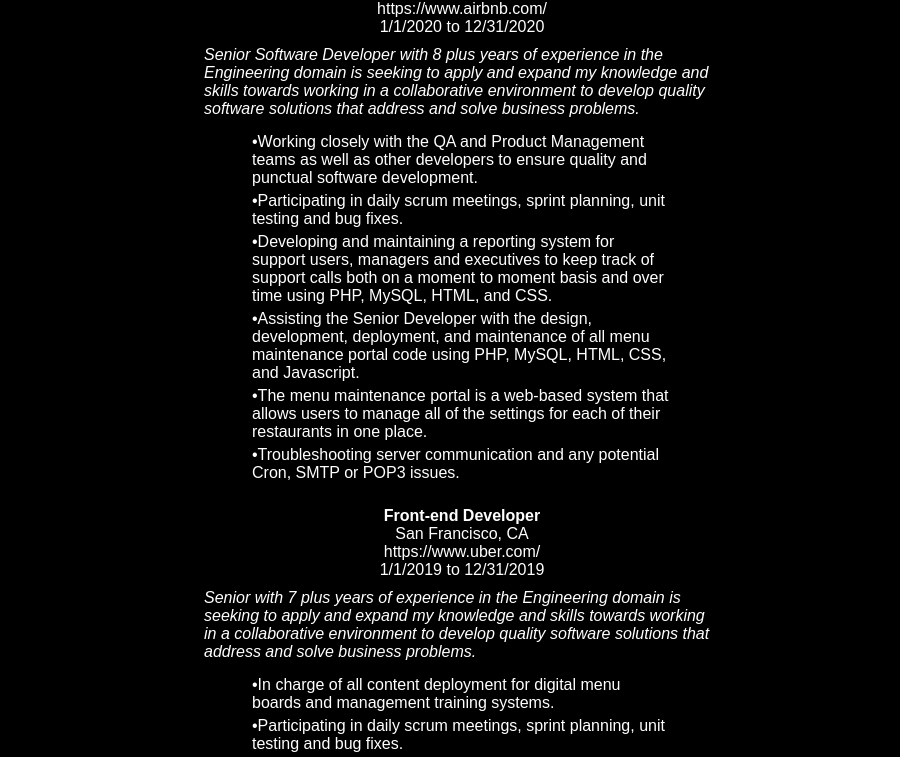
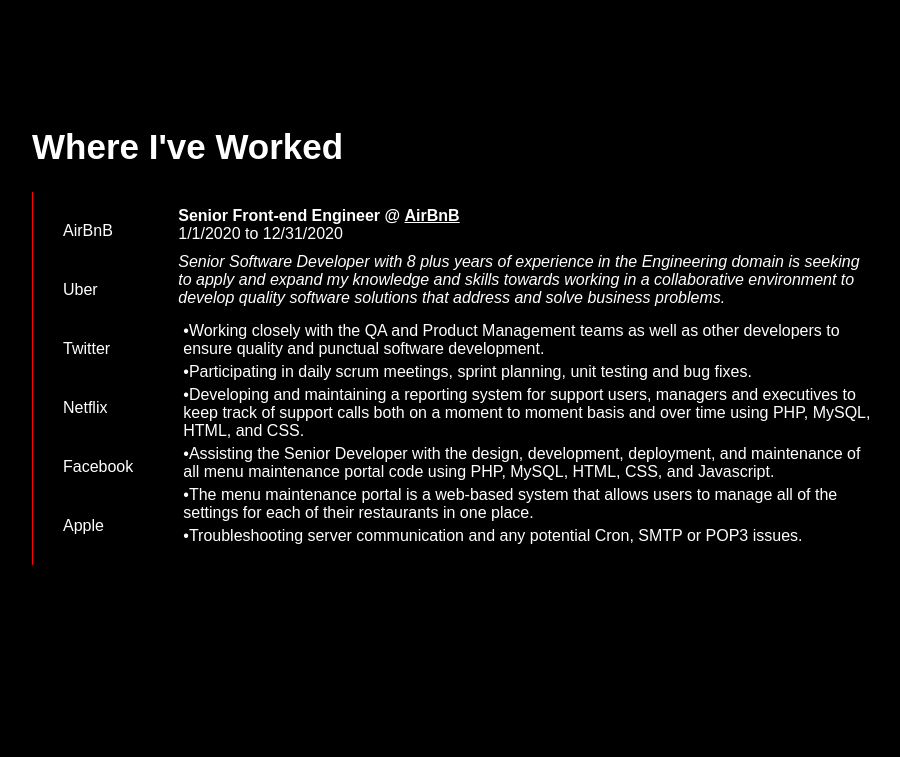
Before and after one commit to hemeshvpatel/ReactPortfolio, a React (Create React App) app: page / in a window 1280 px wide. Shown: the part 1706-2463 px from the top of the page, without its empty margins (178-1078 px from the left). Built offline with nearby package versions, Linux system fonts and the light colour scheme.

Commit message:
Updates with workExperience component

```diff
--- a/src/components/library/textLink.js
+++ b/src/components/library/textLink.js
@@ -1,29 +1,19 @@
 import React from "react";
 import styled from "styled-components";
 
-const Wrapper = styled.div``;
+const Wrapper = styled.div`
+  color: white;
+  text-decoration: underline;
+  cursor: pointer;
+`;
 
 export default function Link(props) {
-  const { title, url, style } = props;
-  //console.log("props: ", company, companyUrl);
-
-  //Standard Link Styling:
-  let linkStyle = {
-    color: "#13433e",
-    textDecoration: "underline",
-    cursor: "pointer",
-  };
-
-  //Assign object accordingly if we receive a 'set' style
-  if (style) {
-    Object.assign(linkStyle, style);
-  }
+  const { title, url } = props;
+  //console.log("props: ", title, url, style);
 
   return (
-    <Wrapper>
-      <a href={`${url}`} target="_blank" rel="noreferrer" style={linkStyle}>
-        {title}
-      </a>
+    <Wrapper onClick={() => window.open(url, "_blank").focus()}>
+      {title}
     </Wrapper>
   );
 }
--- a/src/components/projects.js
+++ b/src/components/projects.js
@@ -24,6 +24,13 @@
 
 //Styles
 const Wrapper = styled.div`
+  display: flex;
+  flex-direction: column;
+  margin-left: 10px;
+  margin-right: 10px;
+`;
+
+const ProjectsContainer = styled.div`
   margin: 0;
   padding: 0;
   box-sizing: border-box;
@@ -37,12 +44,23 @@
   }
 `;
 
+const Title = styled.div`
+  margin-bottom: 25px;
+  font-size: 35px;
+  line-height: 1.1;
+  font-weight: 600;
+  color: white;
+`;
+
 export default function Projects() {
   return (
     <Wrapper>
-      {(projects || []).map((project, key) => {
-        return <ProjectCard key={key} data={project} />;
-      })}
+      <Title>Projects</Title>
+      <ProjectsContainer>
+        {(projects || []).map((project, key) => {
+          return <ProjectCard key={key} data={project} />;
+        })}
+      </ProjectsContainer>
     </Wrapper>
   );
 }
--- a/src/components/workExperience.js
+++ b/src/components/workExperience.js
@@ -1,4 +1,4 @@
-import React from "react";
+import React, { useState } from "react";
 import { workExperience } from "../data";
 import TextLink from "./library/textLink";
 import styled, { css } from "styled-components";
@@ -25,15 +25,50 @@
 //Styles
 const Wrapper = styled.div`
   ${({ theme }) => css`
-    display: flex;
+    display: grid;
     flex-direction: column;
-    align-items: center;
+    align-items: left;
     color: ${theme.colors.primary};
+    margin-left: 10px;
+    margin-right: 10px;
 
-    @media screen and (max-width: 768px) {
+    /* @media screen and (max-width: 768px) {
       padding: 150px 0px 0px 0px;
-    }
+    } */
   `}
+`;
+
+const Row = styled.div`
+  display: grid;
+  grid-auto-columns: auto 1fr;
+  grid-template-areas: "col1 col2";
+`;
+
+const ColumnOne = styled.div`
+  margin-bottom: 15px;
+  padding: 15px;
+  display: flex;
+  flex-direction: column;
+  justify-content: space-between;
+  grid-area: col1;
+  border-left: 1px solid red;
+`;
+
+const ColumnTwo = styled.div`
+  margin-bottom: 15px;
+  padding: 15px;
+  grid-area: col2;
+  display: flex;
+  flex-direction: column;
+  //border: 1px solid red;
+`;
+
+const Title = styled.div`
+  margin-bottom: 25px;
+  font-size: 35px;
+  line-height: 1.1;
+  font-weight: 600;
+  color: white;
 `;
 
 const WorkExperienceContainer = styled.div`
@@ -45,25 +80,28 @@
 
 const Position = styled.div`
   font-weight: 700;
+  display: flex;
+  white-space: pre-wrap;
 `;
 
 const Location = styled.div``;
 
-const Company = styled.div``;
+const Company = styled.div`
+  color: white;
+  padding: 15px;
+  cursor: pointer;
+`;
 
 const CompanyUrl = styled.div``;
 
 const Dates = styled.div``;
 
 const Summary = styled.div`
-  margin: 10px;
+  margin: 10px 0;
   font-style: italic;
-  width: 60%;
 `;
 
-const Bullets = styled.div`
-  width: 50%;
-`;
+const Bullets = styled.div``;
 
 const Bullet = styled.div`
   margin: 5px;
@@ -72,9 +110,52 @@
 export default function WorkExperience() {
   //Some Ideas:
   //1) Turn this into a timeline with the ability to click and interact, ensure everything has links
+
+  //Design
+
+  // submenu on the left
+  // display section on the right
+
+  const [experience, setExperience] = useState(workExperience[0] || "");
+
   return (
     <Wrapper>
-      {(workExperience || []).map((item, key) => {
+      <Title>Where I've Worked</Title>
+      <Row>
+        <ColumnOne>
+          {(workExperience || []).map((item) => {
+            return (
+              <Company
+                key={item.company}
+                onClick={() => {
+                  setExperience(item);
+                }}
+              >
+                {item.company}
+              </Company>
+            ); //update state
+          })}
+        </ColumnOne>
+        <ColumnTwo>
+          <Position>
+            {experience.position}
+            {" @ "}
+            <TextLink title={experience.company} url={experience.companyUrl} />
+          </Position>
+          <Dates>
+            {experience.startDate} to {experience.endDate}
+          </Dates>
+          <Summary>{experience.summary}</Summary>
+          <Bullets>
+            {" "}
+            {(experience.bullets || []).map((bullet, key) => {
+              //console.log("each bullet: ", bullet)
+              return <Bullet key={key}>•{bullet}</Bullet>;
+            })}
+          </Bullets>{" "}
+        </ColumnTwo>
+      </Row>
+      {/* {(workExperience || []).map((item, key) => {
         const {
           company,
           companyUrl,
@@ -106,7 +187,7 @@
             </Bullets>{" "}
           </WorkExperienceContainer>
         );
-      })}
+      })} */}
     </Wrapper>
   );
 }
```
